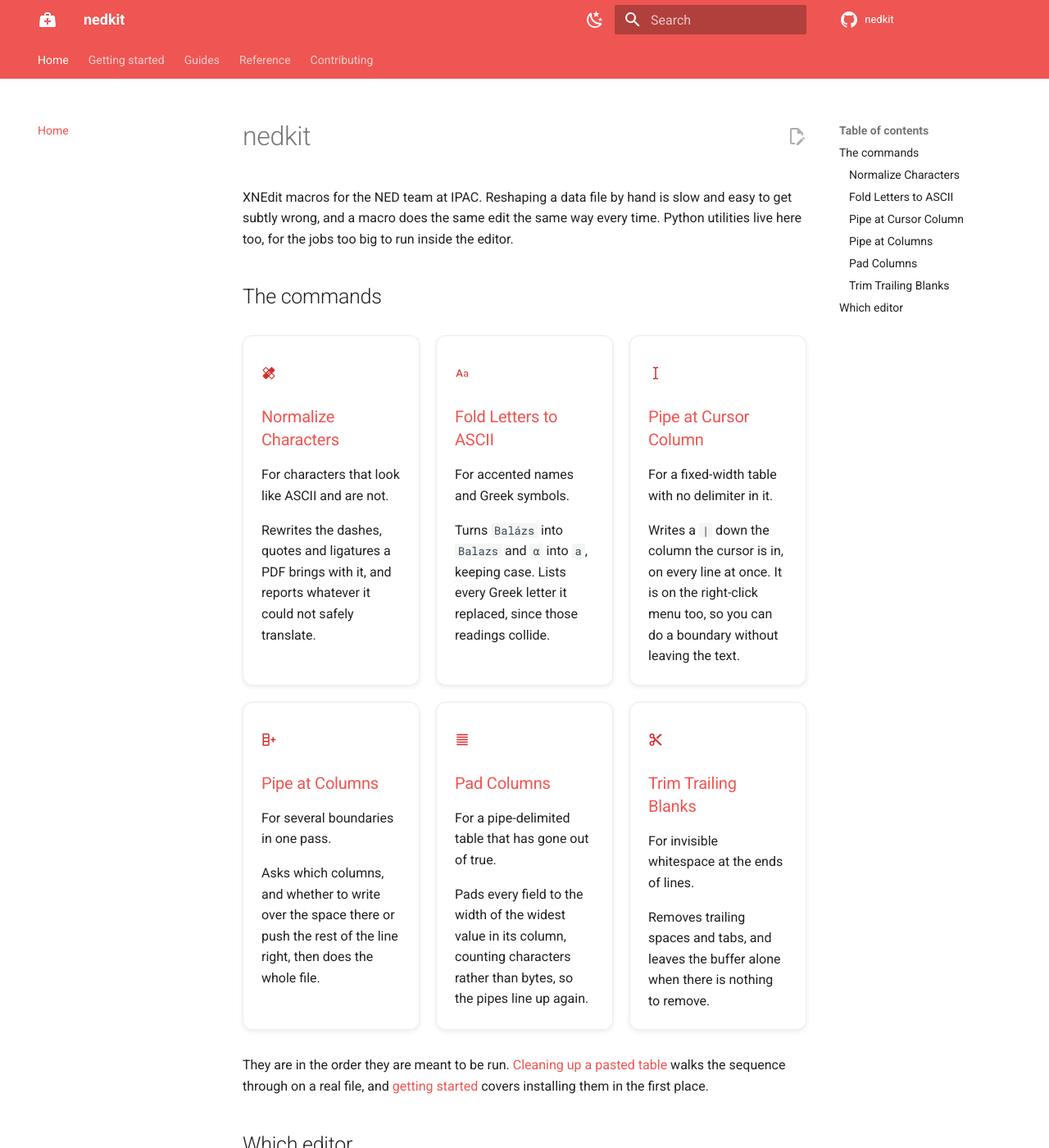
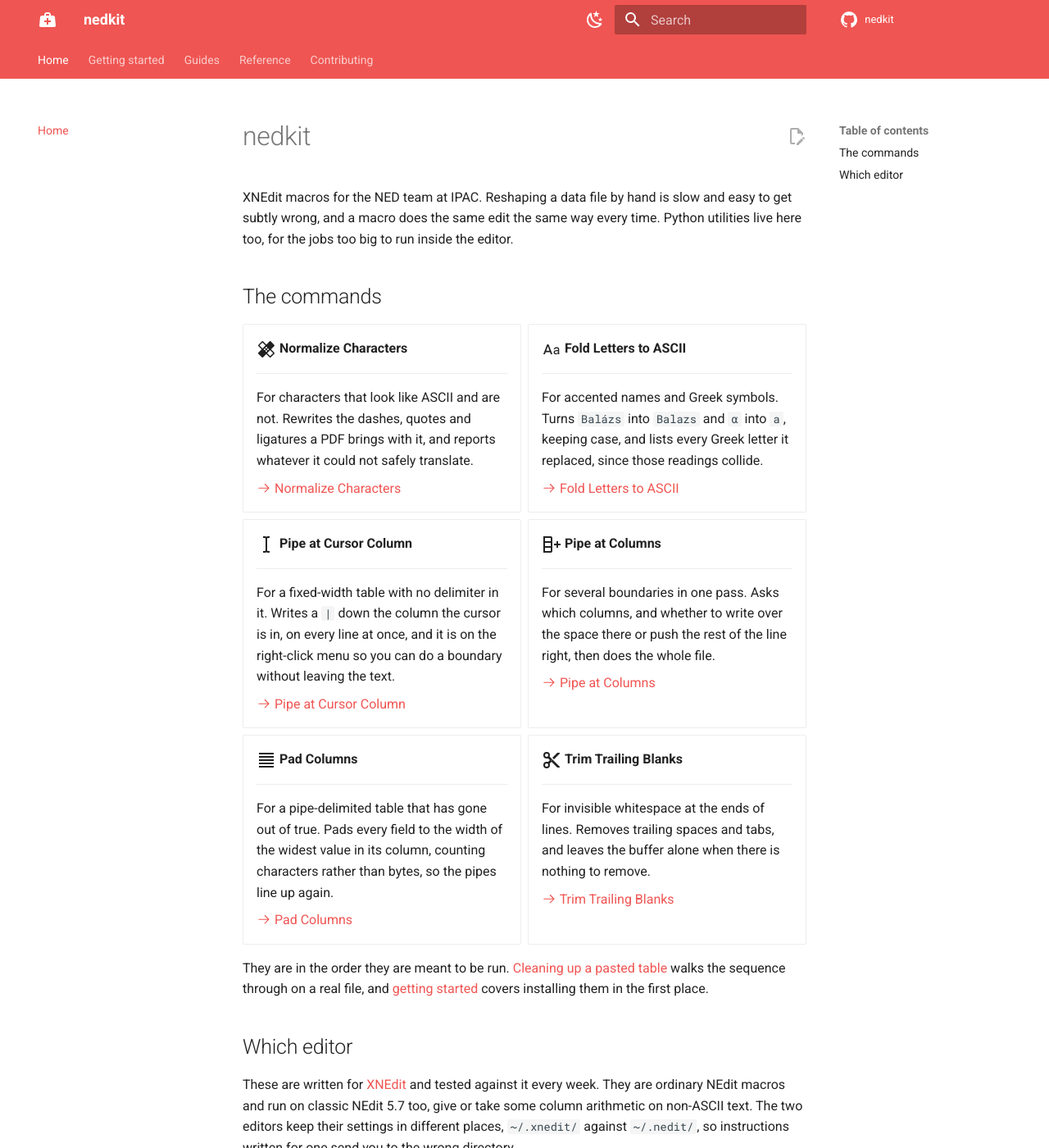
Before and after one commit to sidereal-software/nedkit, an MkDocs documentation site: the page built from docs/index.md, in a window 1280 px wide and 1400 px high. Shown: the whole window at 82% size. Built offline with MkDocs 1.6.1 and Material for MkDocs 9.7.7, drawn with Linux system fonts in a browser that asks for light colours; comment, search, counter and statistics services are not loaded.

Commit message:
docs: use Material's own grid cards for the command list
The front page cards were a hand-rolled component: a custom grid, a custom
card, a custom hover lift, and a stretched-link rule to make the whole card
clickable. Material ships all of that. The custom version is gone and the cards
are now the documented `grid cards` component, unmodified.

Material's is the better one. Its hover changes border colour and shadow and
nothing else, so no layout moves, and it handles keyboard through
:focus-within rather than the :has() rule this had. Its grid uses the same
auto-fit and minmax approach.

It also makes last commit's bug impossible rather than fixed. That one came
from stretching the permalink pilcrow Material appends to every heading. A
stock card's title is bold text and not a heading, so no pilcrow is generated:
the built HTML now has six links inside the cards and no headerlinks at all.

The stylesheet drops from 128 lines to 24, which is the admonition icon
overrides and one spacing rule. Six colour variables went with the cards, all
of them unused afterwards.

The cost, and it is a real one: a stock card is not clickable as a whole, only
the arrow link at its foot, and that link is 19 pixels tall against the 44 or
so a thumb wants. Which is what prompted the whole-card request to begin with.
Left as Material has it, since the ask was for built-in components.

```diff
--- a/docs/index.md
+++ b/docs/index.md
@@ -7,73 +7,66 @@
 
 ## The commands
 
-<div class="nedkit-kit" markdown>
+<div class="grid cards" markdown>
 
-<div markdown>
-:material-bandage:
+-   :material-bandage:{ .lg .middle } __Normalize Characters__
 
-### [Normalize Characters](commands.md#normalize-characters)
+    ---
 
-For characters that look like ASCII and are not.
+    For characters that look like ASCII and are not. Rewrites the dashes,
+    quotes and ligatures a PDF brings with it, and reports whatever it could
+    not safely translate.
 
-Rewrites the dashes, quotes and ligatures a PDF brings with it, and reports
-whatever it could not safely translate.
-</div>
+    [:octicons-arrow-right-24: Normalize Characters](commands.md#normalize-characters)
 
-<div markdown>
-:material-format-letter-case:
+-   :material-format-letter-case:{ .lg .middle } __Fold Letters to ASCII__
 
-### [Fold Letters to ASCII](commands.md#fold-letters-to-ascii)
+    ---
 
-For accented names and Greek symbols.
+    For accented names and Greek symbols. Turns `Balázs` into `Balazs` and `α`
+    into `a`, keeping case, and lists every Greek letter it replaced, since
+    those readings collide.
 
-Turns `Balázs` into `Balazs` and `α` into `a`, keeping case. Lists every Greek
-letter it replaced, since those readings collide.
-</div>
+    [:octicons-arrow-right-24: Fold Letters to ASCII](commands.md#fold-letters-to-ascii)
 
-<div markdown>
-:material-cursor-text:
+-   :material-cursor-text:{ .lg .middle } __Pipe at Cursor Column__
 
-### [Pipe at Cursor Column](commands.md#pipe-at-cursor-column)
+    ---
 
-For a fixed-width table with no delimiter in it.
+    For a fixed-width table with no delimiter in it. Writes a `|` down the
+    column the cursor is in, on every line at once, and it is on the
+    right-click menu so you can do a boundary without leaving the text.
 
-Writes a `|` down the column the cursor is in, on every line at once. It is on
-the right-click menu too, so you can do a boundary without leaving the text.
-</div>
+    [:octicons-arrow-right-24: Pipe at Cursor Column](commands.md#pipe-at-cursor-column)
 
-<div markdown>
-:material-table-column-plus-after:
+-   :material-table-column-plus-after:{ .lg .middle } __Pipe at Columns__
 
-### [Pipe at Columns](commands.md#pipe-at-columns)
+    ---
 
-For several boundaries in one pass.
+    For several boundaries in one pass. Asks which columns, and whether to
+    write over the space there or push the rest of the line right, then does
+    the whole file.
 
-Asks which columns, and whether to write over the space there or push the rest
-of the line right, then does the whole file.
-</div>
+    [:octicons-arrow-right-24: Pipe at Columns](commands.md#pipe-at-columns)
 
-<div markdown>
-:material-format-align-justify:
+-   :material-format-align-justify:{ .lg .middle } __Pad Columns__
 
-### [Pad Columns](commands.md#pad-columns)
+    ---
 
-For a pipe-delimited table that has gone out of true.
+    For a pipe-delimited table that has gone out of true. Pads every field to
+    the width of the widest value in its column, counting characters rather
+    than bytes, so the pipes line up again.
 
-Pads every field to the width of the widest value in its column, counting
-characters rather than bytes, so the pipes line up again.
-</div>
+    [:octicons-arrow-right-24: Pad Columns](commands.md#pad-columns)
 
-<div markdown>
-:material-content-cut:
+-   :material-content-cut:{ .lg .middle } __Trim Trailing Blanks__
 
-### [Trim Trailing Blanks](commands.md#trim-trailing-blanks)
+    ---
 
-For invisible whitespace at the ends of lines.
+    For invisible whitespace at the ends of lines. Removes trailing spaces and
+    tabs, and leaves the buffer alone when there is nothing to remove.
 
-Removes trailing spaces and tabs, and leaves the buffer alone when there is
-nothing to remove.
-</div>
+    [:octicons-arrow-right-24: Trim Trailing Blanks](commands.md#trim-trailing-blanks)
 
 </div>
 
--- a/docs/stylesheets/nedkit.css
+++ b/docs/stylesheets/nedkit.css
@@ -1,132 +1,3 @@
-/* Every colour here comes from a Material variable or is defined once per
- * scheme below. Nothing is hardcoded in a rule, because each rule renders on
- * both a white page and a slate one and a literal hex can only ever suit one
- * of them. */
-
-:root {
-  --nedkit-cross: #d32f2f;
-  --nedkit-card-bg: var(--md-default-bg-color);
-  --nedkit-card-border: var(--md-default-fg-color--lightest);
-  --nedkit-card-shadow: rgba(0, 0, 0, 0.08);
-  --nedkit-card-shadow-hover: rgba(211, 47, 47, 0.18);
-  --nedkit-tape: rgba(211, 47, 47, 0.08);
-}
-
-[data-md-color-scheme="slate"] {
-  /* The bright red reads as an alarm against a dark page, so it is lifted
-   * and desaturated for the slate scheme. */
-  --nedkit-cross: #ff8a80;
-  --nedkit-card-bg: var(--md-code-bg-color);
-  --nedkit-card-border: var(--md-default-fg-color--lightest);
-  --nedkit-card-shadow: rgba(0, 0, 0, 0.4);
-  --nedkit-card-shadow-hover: rgba(255, 138, 128, 0.22);
-  --nedkit-tape: rgba(255, 138, 128, 0.1);
-}
-
-/* --- the command cards on the front page -------------------------------- */
-
-/* A row of cards, one per command. Falls back to a single column on a phone
- * without a media query, because auto-fit collapses the tracks on its own. */
-.nedkit-kit {
-  display: grid;
-  /* Material sets the root font size to 125%, so 1rem is 20px here, not 16.
-   * 10rem is the widest track that still fits all three cards on one row in
-   * the content column; anything larger orphans the third onto its own line.
-   * min(100%, ...) keeps a single card from overflowing a phone. */
-  grid-template-columns: repeat(auto-fit, minmax(min(100%, 10rem), 1fr));
-  gap: 1rem;
-  margin: 1.5rem 0;
-}
-
-.nedkit-kit > * {
-  background: var(--nedkit-card-bg);
-  border: 1px solid var(--nedkit-card-border);
-  border-radius: 0.6rem;
-  box-shadow: 0 2px 6px var(--nedkit-card-shadow);
-  padding: 1rem 1.1rem 1.1rem;
-  transition: transform 120ms ease, box-shadow 120ms ease;
-  /* The anchor below stretches to this box, so it has to be the containing
-   * block. */
-  position: relative;
-}
-
-/* Only lift the card where a pointer can actually hover. A touch screen has
- * no hover to leave, so the browser fakes one on the first tap and follows
- * the link on the second, which reads as a card that needs tapping twice. */
-@media (hover: hover) {
-  .nedkit-kit > *:hover {
-    transform: translateY(-2px);
-    box-shadow: 0 6px 16px var(--nedkit-card-shadow-hover);
-  }
-}
-
-/* The whole card is the link. The heading keeps the real anchor, so the link
- * is still the command's name to a screen reader and in the status bar, and
- * this only grows what you can hit to reach it. The cost is that the card's
- * prose can no longer be selected, which is the right trade for a card that
- * exists to be followed.
- *
- * :not(.headerlink) is load bearing. Material puts its own permalink pilcrow
- * inside every heading, so a card's h3 holds two anchors, and stretching both
- * hands the whole card to whichever sits later in the DOM. That is the
- * pilcrow, and it points at the card's own id, so every card quietly
- * navigated to itself. */
-.nedkit-kit h3 > a:not(.headerlink)::after {
-  content: "";
-  position: absolute;
-  inset: 0;
-}
-
-/* And hide the pilcrow on a card, since the anchor above now covers it. A
- * permalink to a card on the front page is worth little, and a control you
- * can see but cannot press is worth less than nothing. */
-.nedkit-kit h3 > a.headerlink {
-  display: none;
-}
-
-/* Keyboard focus lands on the anchor, which is only as wide as its text, so
- * draw the ring around the card the anchor now covers. */
-.nedkit-kit > *:has(a:focus-visible) {
-  outline: 2px solid var(--md-accent-fg-color);
-  outline-offset: 2px;
-}
-
-.nedkit-kit h3 a:focus-visible {
-  outline: none;
-}
-
-/* Respect a reader who has asked the OS for less movement. */
-@media (prefers-reduced-motion: reduce) {
-  .nedkit-kit > * {
-    transition: none;
-  }
-  .nedkit-kit > *:hover {
-    transform: none;
-  }
-}
-
-.nedkit-kit h3 {
-  margin: 0 0 0.4rem;
-  font-size: 1rem;
-  line-height: 1.4;
-}
-
-.nedkit-kit p:last-child {
-  margin-bottom: 0;
-}
-
-/* The icon at the top of each card. .twemoji is what pymdownx.emoji emits. */
-.nedkit-kit .twemoji {
-  height: 1.6rem;
-  width: 1.6rem;
-  display: block;
-  margin-bottom: 0.5rem;
-}
-
-.nedkit-kit .twemoji svg {
-  fill: var(--nedkit-cross);
-}
-
 /* --- admonition icons ---------------------------------------------------- */
 
 /* Material builds an admonition icon from a mask image, so overriding the
```
